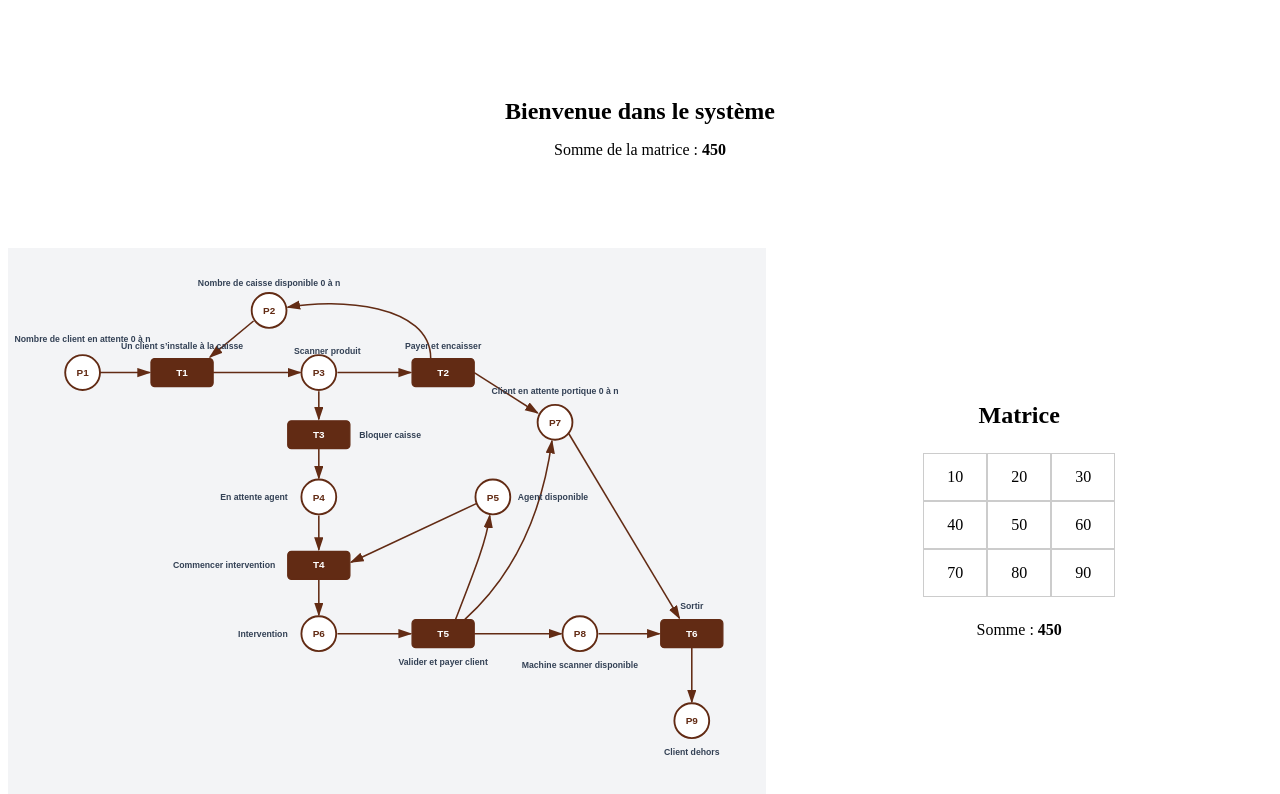
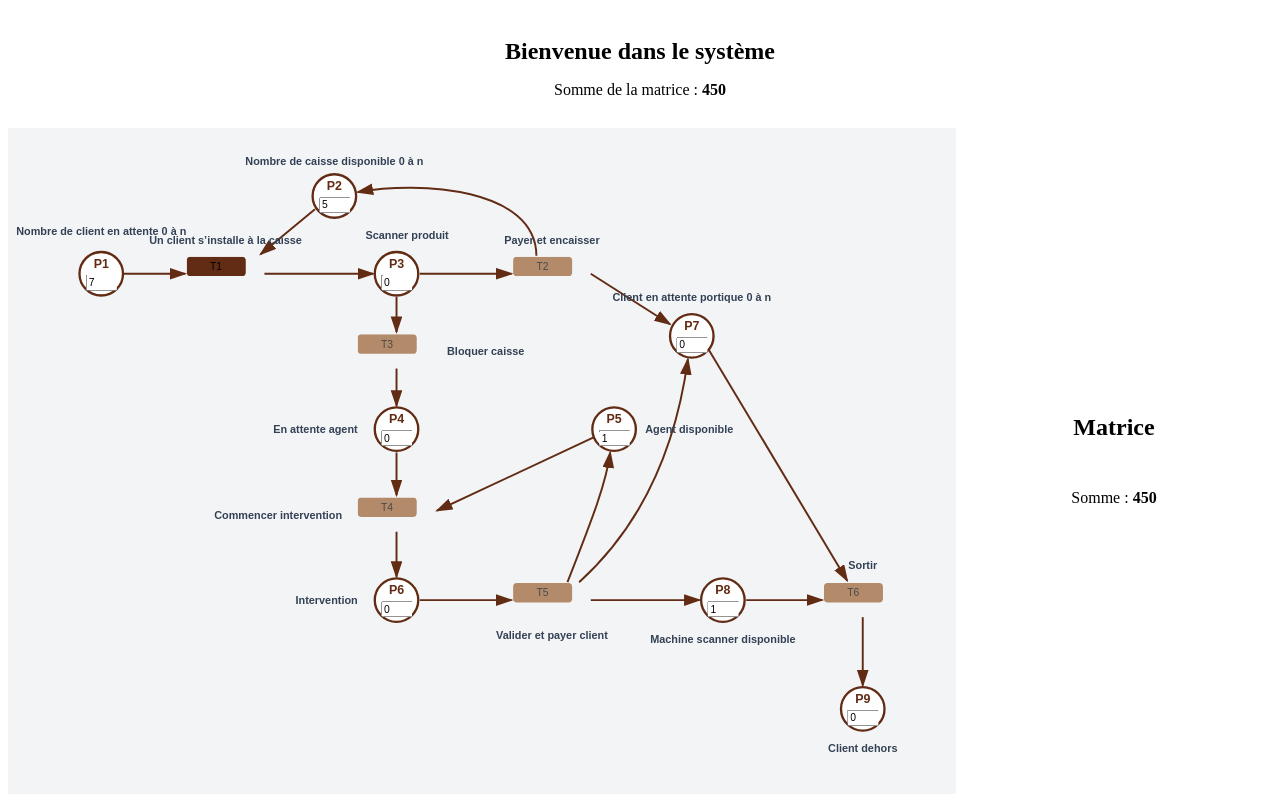
Before and after one commit to Nella04/ROproject, a React (Vite) app: page /rdp in a window 1280 px wide. Shown: the top 794 px of the page. Built offline with nearby package versions, Linux system fonts and the light colour scheme.

Commit message:
fonctionnement du réseau

```diff
--- a/src/components/rdp/image.jsx
+++ b/src/components/rdp/image.jsx
@@ -1,6 +1,106 @@
+import { useState } from "react";
 import "../../style/components/rdp/image.css";
 
-function Image({ matrice, somme }) {
+function Image({ marquageInitial, pre, post }) {
+    // État local du marquage
+    const [marquage, setMarquage] = useState(marquageInitial);
+
+    // Places limitées à 0 ou 1
+    const placesBinaires = ["P3", "P4", "P5", "P6", "P8"];
+
+    // 1. Vérifier si une transition est franchissable
+    const estFranchissable = (transition) => {
+        // 1. Condition PRE : Il faut assez de jetons dans les places d'entrée
+        for (const place in pre) {
+            const besoin = pre[place][transition];
+            if (besoin > 0 && (marquage[place] || 0) < besoin) {
+                return false;
+            }
+        }
+
+        // 2. Condition CAPACITÉ (POST) : La place réceptrice binaire ne doit pas être déjà pleine (≥ 1)
+        for (const place in post) {
+            const gain = post[place][transition];
+
+            if (gain > 0 && placesBinaires.includes(place)) {
+                // Jetons restants après avoir consommé (si la place est à la fois en entrée et sortie)
+                const jetonsConsommes = pre[place]?.[transition] || 0;
+                const jetonsFuturs = (marquage[place] || 0) - jetonsConsommes + gain;
+
+                // Si le nombre futur de jetons dépasse 1, la transition est bloquée
+                if (jetonsFuturs > 1) {
+                    return false;
+                }
+            }
+        }
+
+        return true;
+    };
+
+    // 2. Exécuter / Tirer une transition
+    const franchirTransition = (transition) => {
+        if (!estFranchissable(transition)) return;
+
+        setMarquage((prev) => {
+            const nouveauMarquage = { ...prev };
+
+            // Consommer les jetons des places précédentes (PRE)
+            for (const place in pre) {
+                nouveauMarquage[place] -= pre[place][transition];
+            }
+
+            // Produire les jetons dans les places suivantes (POST)
+            for (const place in post) {
+                nouveauMarquage[place] += post[place][transition];
+                // S'il s'agit d'une place binaire, on cap à 1 max
+                if (placesBinaires.includes(place) && nouveauMarquage[place] > 1) {
+                    nouveauMarquage[place] = 1;
+                }
+            }
+
+            return nouveauMarquage;
+        });
+    };
+
+    // 3. Modifier manuellement la valeur d'une place (Placeholder / Input)
+    const handleJetonsChange = (place, val) => {
+        let n = parseInt(val, 10);
+        if (isNaN(n) || n < 0) n = 0;
+
+        // Restriction 0 ou 1 si applicable
+        if (placesBinaires.includes(place) && n > 1) {
+            n = 1;
+        }
+
+        setMarquage((prev) => ({
+            ...prev,
+            [place]: n,
+        }));
+    };
+
+    // Coordonnées des places
+    const coordsPlaces = {
+        P1: { x: 120, y: 160 },
+        P2: { x: 420, y: 60 },
+        P3: { x: 500, y: 160 },
+        P4: { x: 500, y: 360 },
+        P5: { x: 780, y: 360 },
+        P6: { x: 500, y: 580 },
+        P7: { x: 880, y: 240 },
+        P8: { x: 920, y: 580 },
+        P9: { x: 1100, y: 720 },
+    };
+
+    // Coordonnées des transitions
+    const coordsTransitions = {
+        T1: { x: 230, y: 137.5, text: "Un client s’installe à la caisse", posText: { x: 280, y: 122, anchor: "middle" } },
+        T2: { x: 650, y: 137.5, text: "Payer et encaisser", posText: { x: 700, y: 122, anchor: "middle" } },
+        T3: { x: 450, y: 237.5, text: "Bloquer caisse", posText: { x: 565, y: 265, anchor: "start" } },
+        T4: { x: 450, y: 447.5, text: "Commencer intervention", posText: { x: 430, y: 475, anchor: "end" } },
+        T5: { x: 650, y: 557.5, text: "Valider et payer client", posText: { x: 700, y: 630, anchor: "middle" } },
+        T6: { x: 1050, y: 557.5, text: "Sortir", posText: { x: 1100, y: 540, anchor: "middle" } },
+    };
+
     return (
         <div className="image">
             <div className="petri-net">
@@ -9,9 +109,6 @@ function Image({ matrice, somme }) {
                     viewBox="0 0 1220 820"
                     preserveAspectRatio="xMidYMid meet"
                 >
-                    {/* =================================================
-                        DEFINITION DE LA FLECHE
-                    ================================================= */}
                     <defs>
                         <marker
                             id="arrow"
@@ -24,223 +121,101 @@ function Image({ matrice, somme }) {
                         >
                             <path
                                 d="M0,0 L0,6 L9,3 z"
-                                fill="var(--primary-color, #1e293b)"
+                                fill="var(--primary-color, #622B14)"
                             />
                         </marker>
                     </defs>
 
                     {/* =================================================
-                        ARCS (FLÈCHES)
+                        ARCS
                     ================================================= */}
-
-                    {/* P1 → T1 */}
                     <line className="petri-arc" x1="148" y1="160" x2="228" y2="160" />
-
-                    {/* P2 → T1 */}
                     <line className="petri-arc" x1="395" y1="77" x2="325" y2="135" />
-
-                    {/* T1 → P3 */}
                     <line className="petri-arc" x1="330" y1="160" x2="470" y2="160" />
-
-                    {/* P3 → T2 */}
                     <line className="petri-arc" x1="530" y1="160" x2="648" y2="160" />
-
-                    {/* T2 → P2 (Boucle de retour) */}
-                    <path
-                        className="petri-arc"
-                        d="M 680 137 C 680 50, 530 40, 450 55"
-                    />
-
-                    {/* T2 → P7 */}
+                    <path className="petri-arc" d="M 680 137 C 680 50, 530 40, 450 55" />
                     <line className="petri-arc" x1="750" y1="160" x2="852" y2="225" />
-
-                    {/* P3 → T3 */}
                     <line className="petri-arc" x1="500" y1="190" x2="500" y2="235" />
-
-                    {/* T3 → P4 */}
                     <line className="petri-arc" x1="500" y1="282" x2="500" y2="330" />
-
-                    {/* P4 → T4 */}
                     <line className="petri-arc" x1="500" y1="390" x2="500" y2="445" />
-
-                    {/* P5 → T4 */}
                     <line className="petri-arc" x1="755" y1="370" x2="552" y2="465" />
-
-                    {/* T4 → P6 */}
                     <line className="petri-arc" x1="500" y1="492" x2="500" y2="550" />
-
-                    {/* P6 → T5 */}
                     <line className="petri-arc" x1="530" y1="580" x2="648" y2="580" />
-
-                    {/* T5 → P5 */}
-                    <path
-                        className="petri-arc"
-                        d="M 720 557 C 750 480, 770 430, 775 390"
-                    />
-
-                    {/* T5 → P7 */}
-                    <path
-                        className="petri-arc"
-                        d="M 735 557 C 820 480, 860 380, 875 270"
-                    />
-
-                    {/* T5 → P8 */}
+                    <path className="petri-arc" d="M 720 557 C 750 480, 770 430, 775 390" />
+                    <path className="petri-arc" d="M 735 557 C 820 480, 860 380, 875 270" />
                     <line className="petri-arc" x1="750" y1="580" x2="890" y2="580" />
-
-                    {/* P7 → T6 */}
                     <line className="petri-arc" x1="902" y1="258" x2="1080" y2="555" />
-
-                    {/* P8 → T6 */}
                     <line className="petri-arc" x1="950" y1="580" x2="1048" y2="580" />
-
-                    {/* T6 → P9 */}
                     <line className="petri-arc" x1="1100" y1="602" x2="1100" y2="690" />
 
+                    {/* =================================================
+                        PLACES (AVEC INPUT PLACEHOLDER JETON)
+                    ================================================= */}
+                    {Object.entries(coordsPlaces).map(([key, { x, y }]) => (
+                        <g key={key} className="petri-place">
+                            <circle cx={x} cy={y} r="28" />
+                            <text x={x} y={y - 8} textAnchor="middle">
+                                {key}
+                            </text>
+
+                            {/* Input modifiable pour le nombre de jetons */}
+                            <foreignObject
+                                x={x - 20}
+                                y={y + 1}
+                                width="40"
+                                height="22"
+                            >
+                                <input
+                                    type="number"
+                                    className="jeton-input"
+                                    min="0"
+                                    max={placesBinaires.includes(key) ? "1" : undefined}
+                                    value={marquage[key] ?? 0}
+                                    onChange={(e) => handleJetonsChange(key, e.target.value)}
+                                />
+                            </foreignObject>
+                        </g>
+                    ))}
+
+                    {/* Descriptions statiques des Places */}
+                    <text x="120" y="110" className="petri-desc" textAnchor="middle">Nombre de client en attente 0 à n</text>
+                    <text x="420" y="20" className="petri-desc" textAnchor="middle">Nombre de caisse disponible 0 à n</text>
+                    <text x="460" y="115" className="petri-desc" textAnchor="start">Scanner produit</text>
+                    <text x="450" y="365" className="petri-desc" textAnchor="end">En attente agent</text>
+                    <text x="820" y="365" className="petri-desc" textAnchor="start">Agent disponible</text>
+                    <text x="450" y="585" className="petri-desc" textAnchor="end">Intervention</text>
+                    <text x="880" y="195" className="petri-desc" textAnchor="middle">Client en attente portique 0 à n</text>
+                    <text x="920" y="635" className="petri-desc" textAnchor="middle">Machine scanner disponible</text>
+                    <text x="1100" y="775" className="petri-desc" textAnchor="middle">Client dehors</text>
 
                     {/* =================================================
-                        PLACES (CERCLES + ETIQUETTES + DESCRIPTIONS)
+                        TRANSITIONS (BOUTONS EXÉCUTABLES / ACTIONNABLES)
                     ================================================= */}
-
-                    {/* P1 */}
-                    <g className="petri-place">
-                        <circle cx="120" cy="160" r="28" />
-                        <text x="120" y="166" textAnchor="middle">P1</text>
-                        <text x="120" y="110" className="petri-desc" textAnchor="middle">
-                            Nombre de client en attente 0 à n
-                        </text>
-                    </g>
-
-                    {/* P2 */}
-                    <g className="petri-place">
-                        <circle cx="420" cy="60" r="28" />
-                        <text x="420" y="66" textAnchor="middle">P2</text>
-                        <text x="420" y="20" className="petri-desc" textAnchor="middle">
-                            Nombre de caisse disponible 0 à n
-                        </text>
-                    </g>
-
-                    {/* P3 */}
-                    <g className="petri-place">
-                        <circle cx="500" cy="160" r="28" />
-                        <text x="500" y="166" textAnchor="middle">P3</text>
-                        <text x="460" y="130" className="petri-desc" textAnchor="start">
-                            Scanner produit
-                        </text>
-                    </g>
-
-                    {/* P4 */}
-                    <g className="petri-place">
-                        <circle cx="500" cy="360" r="28" />
-                        <text x="500" y="366" textAnchor="middle">P4</text>
-                        <text x="450" y="365" className="petri-desc" textAnchor="end">
-                            En attente agent
-                        </text>
-                    </g>
-
-                    {/* P5 */}
-                    <g className="petri-place">
-                        <circle cx="780" cy="360" r="28" />
-                        <text x="780" y="366" textAnchor="middle">P5</text>
-                        <text x="820" y="365" className="petri-desc" textAnchor="start">
-                            Agent disponible
-                        </text>
-                    </g>
-
-                    {/* P6 */}
-                    <g className="petri-place">
-                        <circle cx="500" cy="580" r="28" />
-                        <text x="500" y="586" textAnchor="middle">P6</text>
-                        <text x="450" y="585" className="petri-desc" textAnchor="end">
-                            Intervention
-                        </text>
-                    </g>
-
-                    {/* P7 */}
-                    <g className="petri-place">
-                        <circle cx="880" cy="240" r="28" />
-                        <text x="880" y="246" textAnchor="middle">P7</text>
-                        <text x="880" y="195" className="petri-desc" textAnchor="middle">
-                            Client en attente portique 0 à n
-                        </text>
-                    </g>
-
-                    {/* P8 */}
-                    <g className="petri-place">
-                        <circle cx="920" cy="580" r="28" />
-                        <text x="920" y="586" textAnchor="middle">P8</text>
-                        <text x="920" y="635" className="petri-desc" textAnchor="middle">
-                            Machine scanner disponible
-                        </text>
-                    </g>
-
-                    {/* P9 */}
-                    <g className="petri-place">
-                        <circle cx="1100" cy="720" r="28" />
-                        <text x="1100" y="726" textAnchor="middle">P9</text>
-                        <text x="1100" y="775" className="petri-desc" textAnchor="middle">
-                            Client dehors
-                        </text>
-                    </g>
-
-
-                    {/* =================================================
-                        TRANSITIONS (RECTANGLES + ETIQUETTES + DESCRIPTIONS)
-                    ================================================= */}
-
-                    {/* T1 */}
-                    <g className="petri-transition">
-                        <rect x="230" y="137.5" width="100" height="45" rx="6" />
-                        <text x="280" y="165" textAnchor="middle">T1</text>
-                        <text x="280" y="122" className="petri-desc" textAnchor="middle">
-                            Un client s’installe à la caisse
-                        </text>
-                    </g>
-
-                    {/* T2 */}
-                    <g className="petri-transition">
-                        <rect x="650" y="137.5" width="100" height="45" rx="6" />
-                        <text x="700" y="165" textAnchor="middle">T2</text>
-                        <text x="700" y="122" className="petri-desc" textAnchor="middle">
-                            Payer et encaisser
-                        </text>
-                    </g>
-
-                    {/* T3 */}
-                    <g className="petri-transition">
-                        <rect x="450" y="237.5" width="100" height="45" rx="6" />
-                        <text x="500" y="265" textAnchor="middle">T3</text>
-                        <text x="565" y="265" className="petri-desc" textAnchor="start">
-                            Bloquer caisse
-                        </text>
-                    </g>
-
-                    {/* T4 */}
-                    <g className="petri-transition">
-                        <rect x="450" y="447.5" width="100" height="45" rx="6" />
-                        <text x="500" y="475" textAnchor="middle">T4</text>
-                        <text x="430" y="475" className="petri-desc" textAnchor="end">
-                            Commencer intervention
-                        </text>
-                    </g>
-
-                    {/* T5 */}
-                    <g className="petri-transition">
-                        <rect x="650" y="557.5" width="100" height="45" rx="6" />
-                        <text x="700" y="585" textAnchor="middle">T5</text>
-                        <text x="700" y="630" className="petri-desc" textAnchor="middle">
-                            Valider et payer client
-                        </text>
-                    </g>
-
-                    {/* T6 */}
-                    <g className="petri-transition">
-                        <rect x="1050" y="557.5" width="100" height="45" rx="6" />
-                        <text x="1100" y="585" textAnchor="middle">T6</text>
-                        <text x="1100" y="540" className="petri-desc" textAnchor="middle">
-                            Sortir
-                        </text>
-                    </g>
-
+                    {Object.entries(coordsTransitions).map(([tKey, { x, y, text, posText }]) => {
+                        const active = estFranchissable(tKey);
+                        return (
+                            <g key={tKey} className="petri-transition">
+                                <foreignObject x={x} y={y} width="100" height="45">
+                                    <button
+                                        type="button"
+                                        className="bouton-btn bouton-btn-primary transition-btn"
+                                        disabled={!active}
+                                        onClick={() => franchirTransition(tKey)}
+                                    >
+                                        {tKey}
+                                    </button>
+                                </foreignObject>
+                                <text
+                                    x={posText.x}
+                                    y={posText.y}
+                                    className="petri-desc"
+                                    textAnchor={posText.anchor}
+                                >
+                                    {text}
+                                </text>
+                            </g>
+                        );
+                    })}
                 </svg>
             </div>
         </div>
--- a/src/components/rdp/matrice.jsx
+++ b/src/components/rdp/matrice.jsx
@@ -5,23 +5,7 @@ function Matrice({ matrice, somme }) {
         <div className="matrice">
             <h2>Matrice</h2>
 
-            <div className="matrice-table">
-                {matrice.map((ligne, indexLigne) => (
-                    <div
-                        className="matrice-row"
-                        key={indexLigne}
-                    >
-                        {ligne.map((valeur, indexColonne) => (
-                            <div
-                                className="matrice-cell"
-                                key={indexColonne}
-                            >
-                                {valeur}
-                            </div>
-                        ))}
-                    </div>
-                ))}
-            </div>
+
 
             <p>
                 Somme : <strong>{somme}</strong>
--- a/src/index.css
+++ b/src/index.css
@@ -80,6 +80,6 @@
   }
   &:disabled {
     opacity: 0.7;
-    background-color: var(--primary-color-disabled);
+    background-color: var(--secondary-color);
   }
 }
--- a/src/pages/rdp.jsx
+++ b/src/pages/rdp.jsx
@@ -5,6 +5,44 @@ import Image from "../components/rdp/image";
 import Matrice from "../components/rdp/matrice";
 
 function Rdp() {
+    // 1. Marquage initial M0 (P1 à P9)
+    const marquageInitial = {
+        P1: 7,
+        P2: 5,
+        P3: 0,
+        P4: 0,
+        P5: 1,
+        P6: 0,
+        P7: 0,
+        P8: 1,
+        P9: 0
+    };
+
+    // 2. Matrice PRE (Place -> Transition)
+    const pre = {
+        P1: { T1: 1, T2: 0, T3: 0, T4: 0, T5: 0, T6: 0 },
+        P2: { T1: 1, T2: 0, T3: 0, T4: 0, T5: 0, T6: 0 },
+        P3: { T1: 0, T2: 1, T3: 1, T4: 0, T5: 0, T6: 0 },
+        P4: { T1: 0, T2: 0, T3: 0, T4: 1, T5: 0, T6: 0 },
+        P5: { T1: 0, T2: 0, T3: 0, T4: 1, T5: 0, T6: 0 },
+        P6: { T1: 0, T2: 0, T3: 0, T4: 0, T5: 1, T6: 0 },
+        P7: { T1: 0, T2: 0, T3: 0, T4: 0, T5: 0, T6: 1 },
+        P8: { T1: 0, T2: 0, T3: 0, T4: 0, T5: 0, T6: 1 },
+        P9: { T1: 0, T2: 0, T3: 0, T4: 0, T5: 0, T6: 0 },
+    };
+
+    // 3. Matrice POST (Transition -> Place)
+    const post = {
+        P1: { T1: 0, T2: 0, T3: 0, T4: 0, T5: 0, T6: 0 },
+        P2: { T1: 0, T2: 1, T3: 0, T4: 0, T5: 1, T6: 0 },
+        P3: { T1: 1, T2: 0, T3: 0, T4: 0, T5: 0, T6: 0 },
+        P4: { T1: 0, T2: 0, T3: 1, T4: 0, T5: 0, T6: 0 },
+        P5: { T1: 0, T2: 0, T3: 0, T4: 0, T5: 1, T6: 0 },
+        P6: { T1: 0, T2: 0, T3: 0, T4: 1, T5: 0, T6: 0 },
+        P7: { T1: 0, T2: 1, T3: 0, T4: 0, T5: 1, T6: 0 },
+        P8: { T1: 0, T2: 0, T3: 0, T4: 0, T5: 0, T6: 1 },
+        P9: { T1: 0, T2: 0, T3: 0, T4: 0, T5: 0, T6: 1 },
+    };
 
     const donnees = {
         titre: "RDP",
@@ -24,30 +62,21 @@ function Rdp() {
 
     return (
         <main className="rdp">
-            {/* Partie supérieure : 30% */}
             <section className="rdp-message">
-                <Message
-                    message={donnees.message}
-                    somme={somme}
-                />
+                <Message message={donnees.message} somme={somme} />
             </section>
 
-            {/* Partie inférieure : 70% */}
             <section className="rdp-bottom">
-                {/* Gauche : 60% */}
                 <div className="rdp-image">
                     <Image
-                        matrice={donnees.matrice}
-                        somme={somme}
+                        marquageInitial={marquageInitial}
+                        pre={pre}
+                        post={post}
                     />
                 </div>
 
-                {/* Droite : 40% */}
                 <div className="rdp-matrice">
-                    <Matrice
-                        matrice={donnees.matrice}
-                        somme={somme}
-                    />
+                    <Matrice matrice={donnees.matrice} somme={somme} />
                 </div>
             </section>
         </main>
--- a/src/style/pages/firstpage.scss
+++ b/src/style/pages/firstpage.scss
@@ -444,7 +444,7 @@
 
 
 .card-icon {
-    width: 3.5rem;
+    width: 4.5rem;
     height: 3.5rem;
 
     margin-bottom: 1.5rem;
--- a/src/style/pages/rdp.css
+++ b/src/style/pages/rdp.css
@@ -13,7 +13,7 @@
    ========================= */
 
 .rdp-message {
-    flex: 0 0 30%;
+    flex: 0 0 15%;
 
     width: 100%;
     min-height: 0;
@@ -24,7 +24,7 @@
    ========================= */
 
 .rdp-bottom {
-    flex: 0 0 70%;
+    flex: 0 0 85%;
 
     width: 100%;
     min-height: 0;
@@ -38,7 +38,7 @@
    ========================= */
 
 .rdp-image {
-    flex: 0 0 60%;
+    flex: 0 0 75%;
 
     min-width: 0;
     min-height: 0;
@@ -49,7 +49,7 @@
    ========================= */
 
 .rdp-matrice {
-    flex: 0 0 40%;
+    flex: 0 0 25%;
 
     min-width: 0;
     min-height: 0;
```
Also changed, not shown: src/pages/firstPage.jsx (+13 -49 lines).
